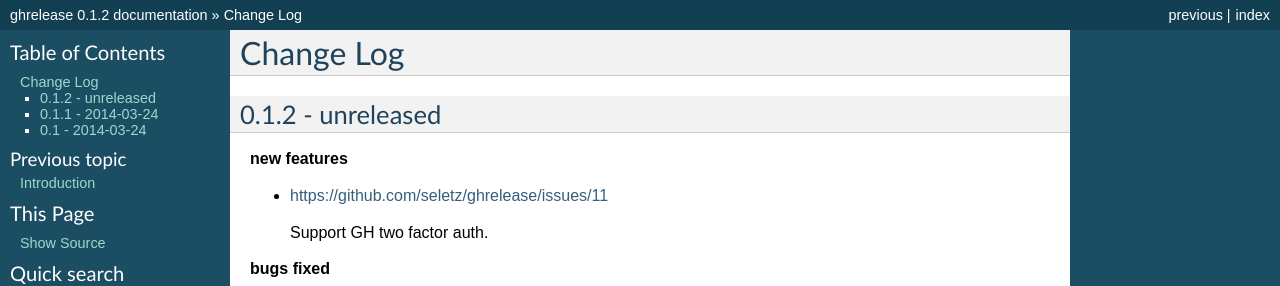
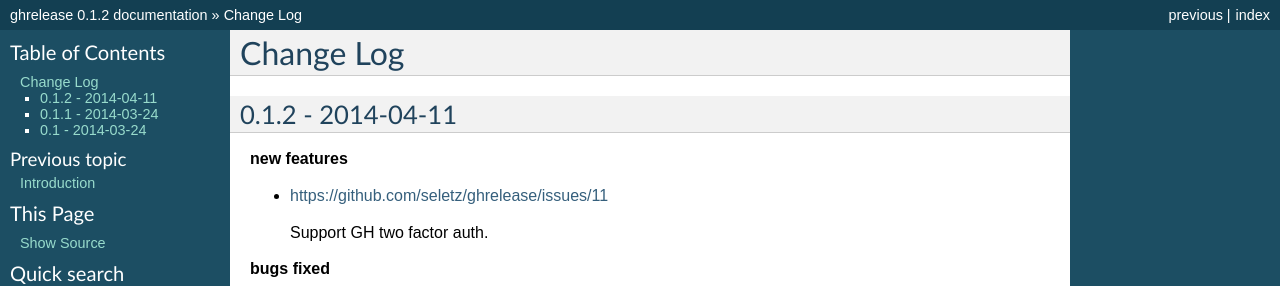
Before and after one commit to seletz/ghrelease, a Sphinx documentation site: the page built from docs/changelog.rst, in a window 1280 px wide. Shown: the top 286 px of the page. Built offline with Sphinx 7.4.7, drawn with Linux system fonts in a browser that asks for light colours.

Commit message:
0.1.2 release
Signed-off-by: Stefan Eletzhofer <se@nexiles.de>

```diff
--- a/docs/changelog.rst
+++ b/docs/changelog.rst
@@ -1,7 +1,7 @@
 Change Log
 ==========
 
-0.1.2 - unreleased
+0.1.2 - 2014-04-11
 ------------------
 
 **new features**
```
